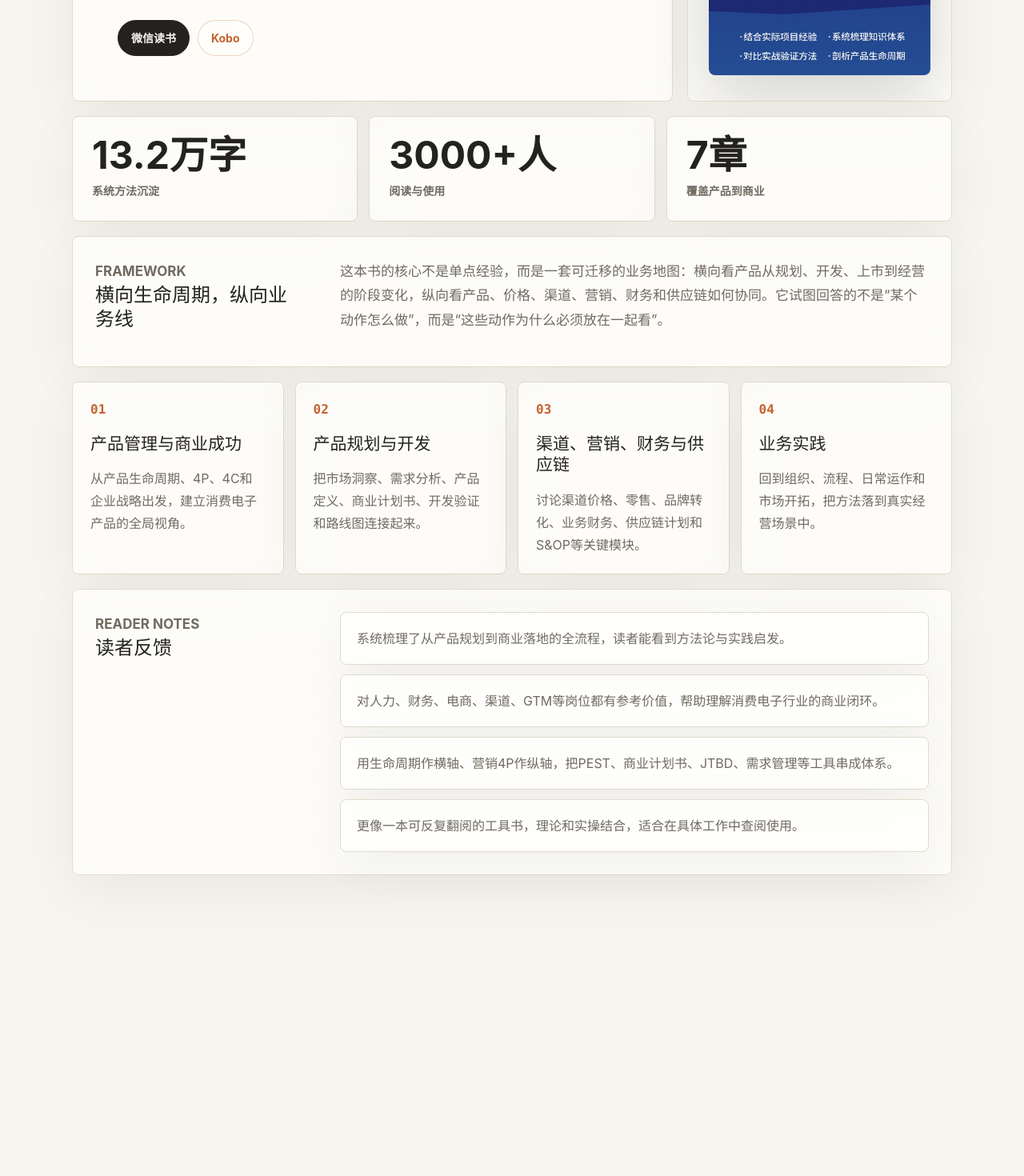
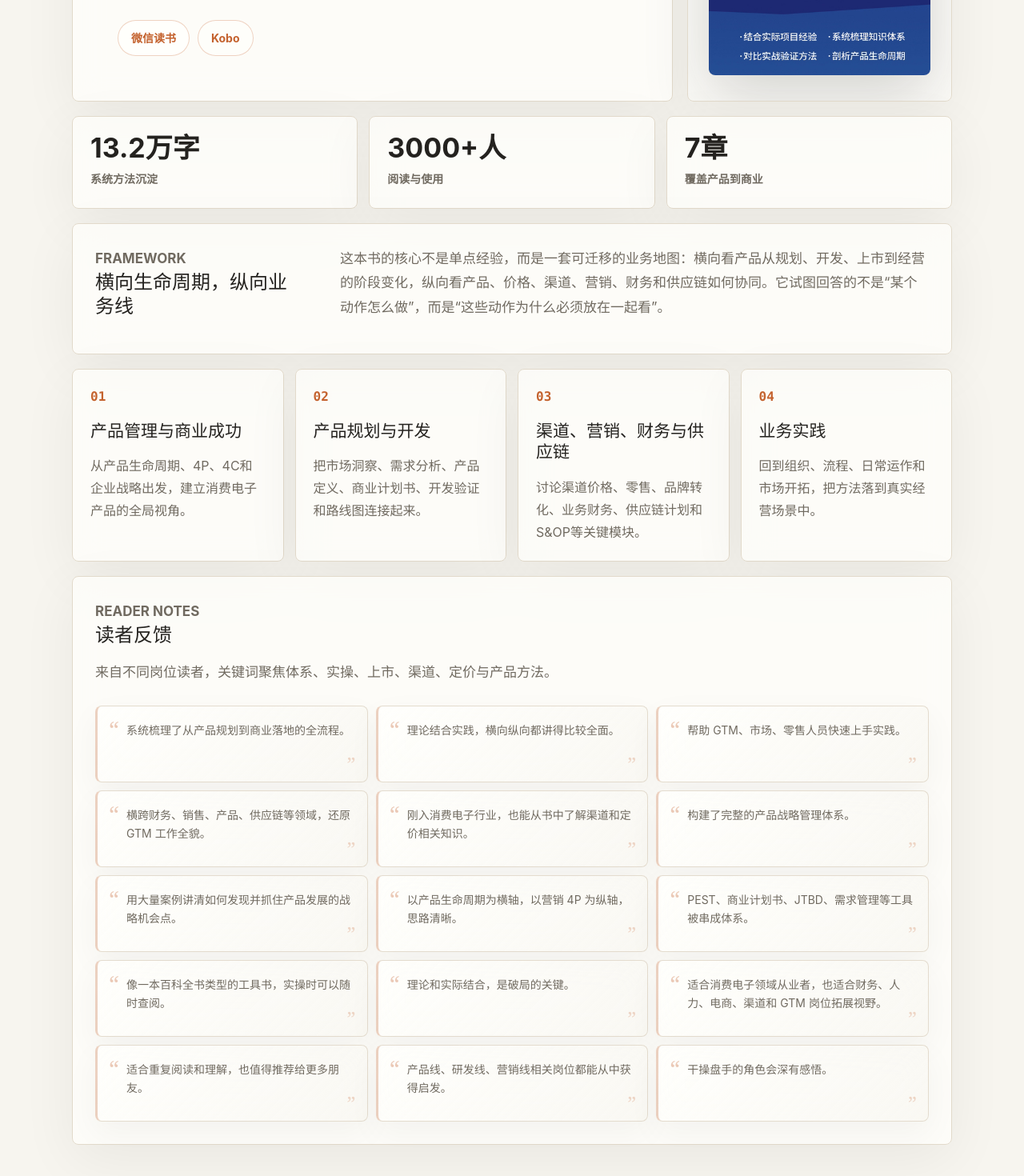
Before and after one commit to Kevyn-2021/website-loom, a Next.js app: page /works/consumer-electronics-lifecycle in a window 1280 px wide. Shown: the part 484-1954 px from the top of the page at 80% size. Before the commit the page ends 1674 px from the top, so only its background shows below. Built offline with nearby package versions, Linux system fonts and the light colour scheme.

Commit message:
Polish contact and writing pages

```diff
--- a/app/contact/page.tsx
+++ b/app/contact/page.tsx
@@ -1,3 +1,5 @@
+import { KevinZMark } from "@/components/KevinZMark"
+
 export default function Contact() {
   return (
     <main className="page contact-page">
@@ -11,6 +13,7 @@ export default function Contact() {
         </div>
 
         <div className="contact-card">
+          <KevinZMark className="contact-card-mark" />
           <span>Email</span>
           <a className="email-link" href="mailto:kevinzhang119@163.com">
             kevinzhang119@163.com
--- a/app/globals.css
+++ b/app/globals.css
@@ -845,8 +845,8 @@ p {
 
 .timeline {
   display: grid;
-  gap: 16px;
-  margin-top: 48px;
+  gap: 12px;
+  margin-top: 18px;
   max-width: 820px;
 }
 
@@ -856,7 +856,7 @@ p {
 }
 
 .timeline article {
-  padding: 24px;
+  padding: 18px 20px;
   transition:
     border-color 180ms ease,
     box-shadow 180ms ease,
@@ -864,7 +864,14 @@ p {
 }
 
 .timeline h2 {
-  margin-top: 10px;
+  font-size: 20px;
+  margin: 12px 0 8px;
+}
+
+.timeline p {
+  font-size: 15px;
+  line-height: 1.65;
+  margin: 0;
 }
 
 .timeline .writing-card:hover article {
@@ -875,7 +882,31 @@ p {
 
 .timeline .tag-row {
   justify-content: flex-start;
-  margin-top: 18px;
+}
+
+.writing-filter {
+  max-width: 820px;
+}
+
+.writing-card-meta {
+  align-items: center;
+  display: flex;
+  gap: 12px;
+  justify-content: space-between;
+}
+
+.writing-card-meta .tag-row {
+  flex-wrap: wrap;
+  gap: 7px;
+}
+
+.writing-empty {
+  background: rgba(255, 255, 252, 0.5);
+  border: 1px solid rgba(226, 218, 203, 0.72);
+  border-radius: 8px;
+  color: var(--muted);
+  margin: 0;
+  padding: 18px 20px;
 }
 
 .writing-detail-page {
@@ -1167,42 +1198,70 @@ p {
 }
 
 .contact-page {
-  max-width: 960px;
+  max-width: 1040px;
 }
 
 .contact-panel {
-  display: grid;
-  gap: 36px;
-  grid-template-columns: minmax(0, 1.1fr) minmax(320px, 0.8fr);
+  align-items: center;
+  display: grid;
+  gap: 48px;
+  grid-template-columns: minmax(0, 1fr) minmax(340px, 0.9fr);
+  min-height: 430px;
   overflow: hidden;
   padding: clamp(28px, 5vw, 56px);
   position: relative;
 }
 
-.contact-panel::after {
-  background:
-    radial-gradient(circle at 50% 40%, rgba(196, 98, 46, 0.12), transparent 38%),
-    linear-gradient(105deg, transparent 0 42%, rgba(196, 98, 46, 0.2) 42% 43%, transparent 43%),
-    linear-gradient(75deg, transparent 0 52%, rgba(141, 119, 99, 0.16) 52% 53%, transparent 53%);
-  content: "";
-  height: 280px;
-  position: absolute;
-  right: 28px;
-  top: 26px;
-  width: 280px;
-  z-index: -1;
-}
-
 .contact-card {
-  align-self: end;
+  align-self: center;
   background: rgba(255, 255, 252, 0.72);
   border: 1px solid rgba(226, 218, 203, 0.92);
   border-radius: 8px;
   box-shadow: 0 18px 60px rgba(23, 23, 23, 0.055);
   display: grid;
   gap: 16px;
+  overflow: hidden;
   padding: 24px;
+  position: relative;
   backdrop-filter: blur(22px);
+}
+
+.contact-card > *:not(.contact-card-mark) {
+  position: relative;
+  z-index: 1;
+}
+
+.contact-card-mark {
+  background: transparent;
+  border: 0;
+  bottom: -34px;
+  box-shadow: none;
+  height: 190px;
+  opacity: 0.08;
+  pointer-events: none;
+  position: absolute;
+  right: -20px;
+  transform: rotate(-8deg);
+  width: 190px;
+  z-index: 0;
+}
+
+.contact-card-mark .kz-mark-k {
+  font-size: 80px;
+  left: 36px;
+  top: 36px;
+}
+
+.contact-card-mark .kz-mark-z {
+  font-size: 66px;
+  right: 34px;
+  bottom: 36px;
+}
+
+.contact-card-mark .kz-mark-thread {
+  left: 36px;
+  top: 50%;
+  width: 118px;
 }
 
 .contact-card p {
@@ -1270,19 +1329,29 @@ p {
 }
 
 .book-actions a {
-  background: var(--foreground);
-  border: 1px solid var(--foreground);
+  background: rgba(255, 255, 252, 0.82);
+  border: 1px solid rgba(196, 98, 46, 0.28);
   border-radius: 999px;
-  color: var(--background);
+  color: var(--accent);
   font-size: 14px;
   font-weight: 700;
   padding: 11px 16px;
+  transition:
+    background 160ms ease,
+    border-color 160ms ease,
+    box-shadow 160ms ease,
+    transform 160ms ease;
 }
 
 .book-actions a + a {
-  background: rgba(255, 255, 252, 0.68);
-  border-color: rgba(196, 98, 46, 0.28);
-  color: var(--accent);
+  background: rgba(255, 255, 252, 0.58);
+}
+
+.book-actions a:hover {
+  background: rgba(196, 98, 46, 0.06);
+  border-color: rgba(196, 98, 46, 0.36);
+  box-shadow: 0 14px 42px rgba(23, 23, 23, 0.07);
+  transform: translateY(-2px);
 }
 
 .book-cover-card {
@@ -1312,12 +1381,12 @@ p {
 .book-stats article {
   display: grid;
   gap: 8px;
-  min-height: 132px;
-  padding: 24px;
+  min-height: 116px;
+  padding: 22px;
 }
 
 .book-stats strong {
-  font-size: clamp(30px, 4vw, 48px);
+  font-size: clamp(24px, 3vw, 34px);
   line-height: 1;
 }
 
@@ -1373,18 +1442,59 @@ p {
 
 .book-reader-notes {
   align-items: start;
+  grid-template-columns: 1fr;
 }
 
 .book-review-grid {
   display: grid;
-  gap: 12px;
+  gap: 10px;
+  grid-template-columns: repeat(3, minmax(0, 1fr));
+}
+
+.book-reader-summary {
+  color: var(--muted);
+  font-size: 14px;
+  line-height: 1.55;
+  margin: 8px 0 0;
+  max-width: 780px;
 }
 
 .book-review-grid blockquote {
-  color: var(--muted);
-  line-height: 1.75;
-  margin: 0;
-  padding: 18px 20px;
+  background:
+    linear-gradient(135deg, rgba(255, 255, 252, 0.82), rgba(247, 245, 239, 0.7));
+  border: 1px solid rgba(226, 218, 203, 0.92);
+  border-left: 3px solid rgba(196, 98, 46, 0.26);
+  border-radius: 8px;
+  box-shadow: 0 14px 42px rgba(23, 23, 23, 0.045);
+  color: var(--muted);
+  font-size: 14px;
+  line-height: 1.65;
+  margin: 0;
+  min-height: 96px;
+  padding: 18px 18px 16px 36px;
+  position: relative;
+}
+
+.book-review-grid blockquote::before {
+  color: rgba(196, 98, 46, 0.34);
+  content: "“";
+  font-family: Georgia, serif;
+  font-size: 28px;
+  left: 14px;
+  line-height: 1;
+  position: absolute;
+  top: 14px;
+}
+
+.book-review-grid blockquote::after {
+  bottom: 10px;
+  color: rgba(196, 98, 46, 0.24);
+  content: "”";
+  font-family: Georgia, serif;
+  font-size: 24px;
+  line-height: 1;
+  position: absolute;
+  right: 14px;
 }
 
 .kvi-showcase {
@@ -1895,6 +2005,10 @@ p {
     min-height: auto;
   }
 
+  .book-review-grid {
+    grid-template-columns: 1fr;
+  }
+
   .book-cover-card img {
     width: min(100%, 260px);
   }
--- a/app/works/consumer-electronics-lifecycle/page.tsx
+++ b/app/works/consumer-electronics-lifecycle/page.tsx
@@ -26,10 +26,21 @@ const chapters = [
 ]
 
 const reviewNotes = [
-  "系统梳理了从产品规划到商业落地的全流程，读者能看到方法论与实践启发。",
-  "对人力、财务、电商、渠道、GTM等岗位都有参考价值，帮助理解消费电子行业的商业闭环。",
-  "用生命周期作横轴、营销4P作纵轴，把PEST、商业计划书、JTBD、需求管理等工具串成体系。",
-  "更像一本可反复翻阅的工具书，理论和实操结合，适合在具体工作中查阅使用。",
+  "系统梳理了从产品规划到商业落地的全流程。",
+  "理论结合实践，横向纵向都讲得比较全面。",
+  "帮助 GTM、市场、零售人员快速上手实践。",
+  "横跨财务、销售、产品、供应链等领域，还原 GTM 工作全貌。",
+  "刚入消费电子行业，也能从书中了解渠道和定价相关知识。",
+  "构建了完整的产品战略管理体系。",
+  "用大量案例讲清如何发现并抓住产品发展的战略机会点。",
+  "以产品生命周期为横轴，以营销 4P 为纵轴，思路清晰。",
+  "PEST、商业计划书、JTBD、需求管理等工具被串成体系。",
+  "像一本百科全书类型的工具书，实操时可以随时查阅。",
+  "理论和实际结合，是破局的关键。",
+  "适合消费电子领域从业者，也适合财务、人力、电商、渠道和 GTM 岗位拓展视野。",
+  "适合重复阅读和理解，也值得推荐给更多朋友。",
+  "产品线、研发线、营销线相关岗位都能从中获得启发。",
+  "干操盘手的角色会深有感悟。",
 ]
 
 export default function ConsumerElectronicsBookPage() {
@@ -96,6 +107,9 @@ export default function ConsumerElectronicsBookPage() {
         <div>
           <p className="section-kicker">Reader Notes</p>
           <h2>读者反馈</h2>
+          <p className="book-reader-summary">
+            来自不同岗位读者，关键词聚焦体系、实操、上市、渠道、定价与产品方法。
+          </p>
         </div>
         <div className="book-review-grid">
           {reviewNotes.map((note) => (
--- /dev/null
+++ b/app/writing/WritingList.tsx
@@ -0,0 +1,75 @@
+"use client"
+
+import Link from "next/link"
+import { useMemo, useState } from "react"
+
+import type { WritingPost } from "@/lib/writing"
+
+const writingTags = ["Go-to-Market", "Product", "AI", "Career"]
+
+export function WritingList({ posts }: { posts: WritingPost[] }) {
+  const [activeTags, setActiveTags] = useState(() => new Set(writingTags))
+  const filteredPosts = useMemo(
+    () => posts.filter((post) => post.tags.some((tag) => activeTags.has(tag))),
+    [activeTags, posts],
+  )
+
+  function toggleTag(tag: string) {
+    setActiveTags((current) => {
+      const next = new Set(current)
+
+      if (next.has(tag)) {
+        next.delete(tag)
+      } else {
+        next.add(tag)
+      }
+
+      return next.size > 0 ? next : new Set(writingTags)
+    })
+  }
+
+  return (
+    <>
+      <section className="works-filter writing-filter" aria-label="写作标签筛选">
+        {writingTags.map((tag) => (
+          <button
+            aria-pressed={activeTags.has(tag)}
+            className={activeTags.has(tag) ? "is-active" : ""}
+            key={tag}
+            onClick={() => toggleTag(tag)}
+            type="button"
+          >
+            {tag}
+          </button>
+        ))}
+      </section>
+
+      <div className="timeline">
+        {filteredPosts.length > 0 ? filteredPosts.map((post) => (
+          <Link
+            className="writing-card"
+            href={`/writing/${post.slug}`}
+            key={post.slug}
+          >
+            <article>
+              <div className="writing-card-meta">
+                <time>{post.date}</time>
+                <div className="tag-row">
+                  {post.tags.map((tag) => (
+                    <span className="tag" key={tag}>
+                      {tag}
+                    </span>
+                  ))}
+                </div>
+              </div>
+              <h2>{post.title}</h2>
+              <p>{post.description}</p>
+            </article>
+          </Link>
+        )) : (
+          <p className="writing-empty">这个标签下暂时没有文章。</p>
+        )}
+      </div>
+    </>
+  )
+}
--- a/app/writing/page.tsx
+++ b/app/writing/page.tsx
@@ -1,6 +1,5 @@
-import Link from "next/link"
-
 import { getAllWriting } from "@/lib/writing"
+import { WritingList } from "./WritingList"
 
 export default function WritingPage() {
   const posts = getAllWriting()
@@ -13,28 +12,7 @@ export default function WritingPage() {
         这里记录产品、市场、职业与 AI 的长期思考。每篇文章都来自具体问题，也会回到可复用的方法。
       </p>
 
-      <div className="timeline">
-        {posts.map((post) => (
-          <Link
-            className="writing-card"
-            href={`/writing/${post.slug}`}
-            key={post.slug}
-          >
-            <article>
-              <time>{post.date}</time>
-              <h2>{post.title}</h2>
-              <p>{post.description}</p>
-              <div className="tag-row">
-                {post.tags.map((tag) => (
-                  <span className="tag" key={tag}>
-                    {tag}
-                  </span>
-                ))}
-              </div>
-            </article>
-          </Link>
-        ))}
-      </div>
+      <WritingList posts={posts} />
     </main>
   )
 }
--- a/lib/site-data.ts
+++ b/lib/site-data.ts
@@ -22,7 +22,7 @@ export const homeCopy = {
       "下一阶段的关注点落在消费电子、机器人与AI硬件的交汇处。写作和知识图谱，则用于把长期实践整理成可以复用、也可以继续生长的结构。",
     originTitle: "为什么要有这个网站",
     origin:
-      "人的经历常常不是一条直线，而是散落的线索：日常思考、项目现场、未整理的知识、不断变化的判断。Kevin Zhang试图把这些线索重新梳理，让它们像丝线一样被编织成结构；再把形成的思想放到公共页面上，让外部读者看到一个更完整、更清晰的侧面。",
+      "人的经历常常不是一条直线，而是散落的线索：日常思考、项目现场、未整理的知识、不断变化的判断。Kevin ZHANG试图把这些线索重新梳理，让它们像丝线一样被编织成结构；再把形成的思想放到公共页面上，让外部读者看到一个更完整、更清晰的侧面。",
     originMeta: ["Thread", "Loom", "Prism"],
   },
   en: {
```
Also changed, not shown: content/writing/2026-05-15_产品生命周期的「复盘」.md (renamed from content/writing/2026-05-15_复盘.md, +6 -7 lines), content/writing/2026-05-30_产品上市之后，如何「护盘」.md (renamed from content/writing/2026-05-30_上市之后，怎么"护盘".md, +6 -6 lines), content/writing/2026-06-07_产品的渠道管理和「窜货」.md (renamed from content/writing/2026-06-07_窜货.md, +5 -4 lines), content/writing/2026-06-20_产品定价：既不是数学题，也不是语文题.md (renamed from content/writing/2026-06-20_定价：既不是数学题，也不是语文题.md, +4 -5 lines).
